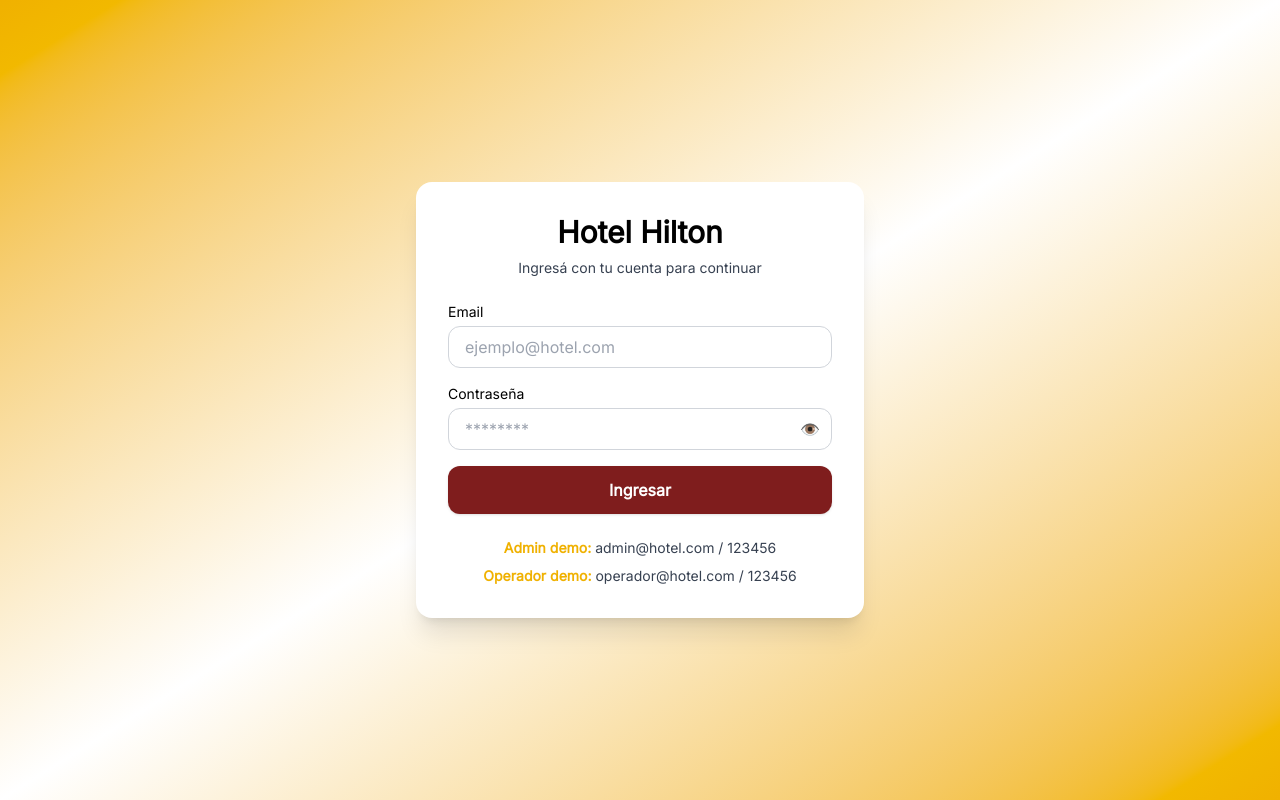
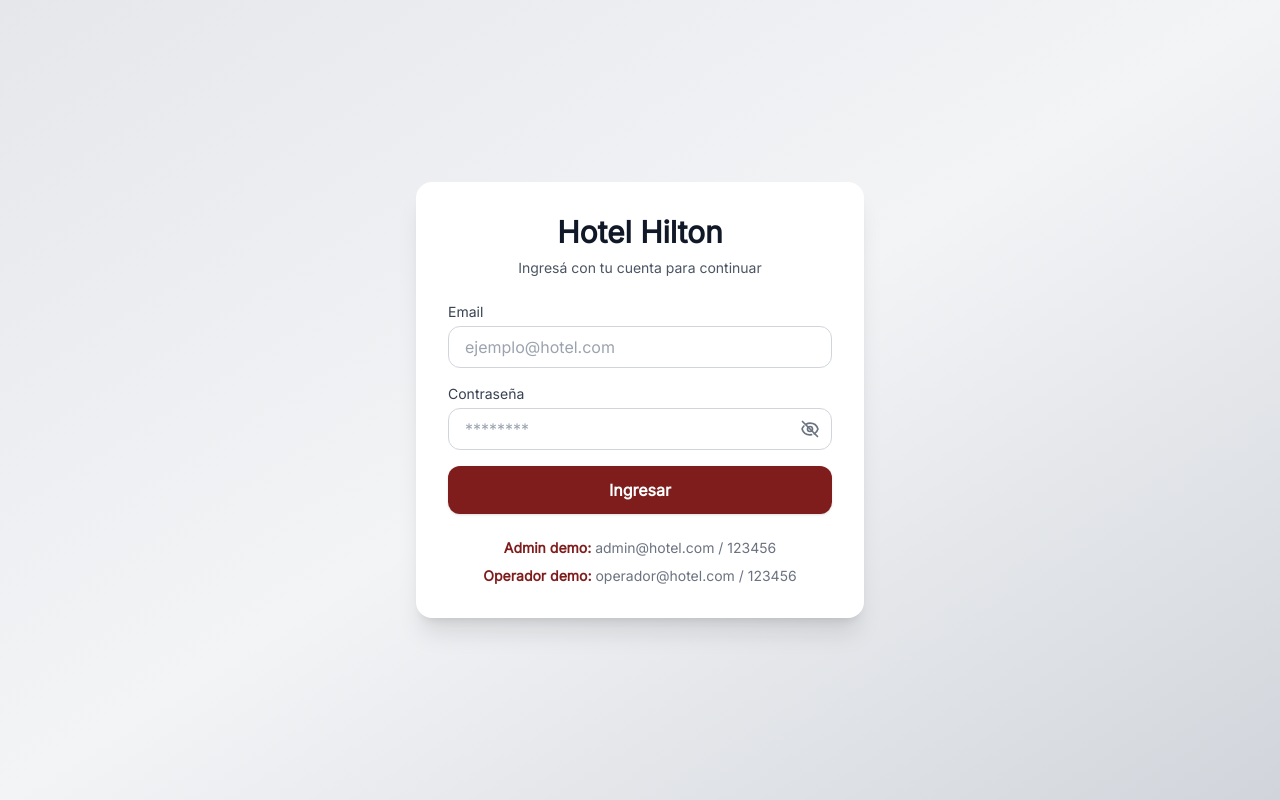
Before and after one commit to ramitagram/hotel-web, a React (Create React App) app: page / in a window 1280 px wide. Built offline with nearby package versions, Linux system fonts and the light colour scheme.

Commit message:
Cambio login

```diff
--- a/src/pages/Login.jsx
+++ b/src/pages/Login.jsx
@@ -21,14 +21,15 @@
   };
 
   return (
-    <div className="min-h-screen flex items-center justify-center
-                    bg-gradient-to-br from-[oklch(79.5%_0.184_86.047)]
-                    via-white to-[oklch(79.5%_0.184_86.047)] p-6">
+    <div
+      className="min-h-screen flex items-center justify-center
+                 bg-gradient-to-br from-gray-200 via-gray-100 to-gray-300 p-6"
+    >
       <div className="w-full max-w-md bg-white rounded-2xl shadow-xl p-8 transition hover:shadow-2xl">
         {/* Encabezado */}
         <div className="text-center mb-6">
-          <h1 className="text-3xl font-bold text-black">Hotel Hilton</h1>
-          <p className="mt-2 text-gray-700 text-sm">
+          <h1 className="text-3xl font-bold text-gray-900">Hotel Hilton</h1>
+          <p className="mt-2 text-gray-600 text-sm">
             Ingresá con tu cuenta para continuar
           </p>
         </div>
@@ -43,7 +44,9 @@
 
           {/* Email */}
           <div>
-            <label className="block text-sm font-medium mb-1 text-black">Email</label>
+            <label className="block text-sm font-medium text-gray-700 mb-1">
+              Email
+            </label>
             <input
               type="email"
               value={email}
@@ -51,14 +54,16 @@
               placeholder="ejemplo@hotel.com"
               required
               className="w-full px-4 py-2 border border-gray-300 rounded-xl
-                         focus:ring-2 focus:ring-[oklch(79.5%_0.184_86.047)]
-                         focus:border-[oklch(79.5%_0.184_86.047)] transition bg-white text-black"
+                         focus:ring-2 focus:ring-red-900
+                         focus:border-red-900 transition"
             />
           </div>
 
           {/* Contraseña con ojito */}
           <div>
-            <label className="block text-sm font-medium mb-1 text-black">Contraseña</label>
+            <label className="block text-sm font-medium text-gray-700 mb-1">
+              Contraseña
+            </label>
             <div className="relative">
               <input
                 type={showPassword ? "text" : "password"}
@@ -67,15 +72,60 @@
                 placeholder="********"
                 required
                 className="w-full px-4 py-2 border border-gray-300 rounded-xl
-                           focus:ring-2 focus:ring-[oklch(79.5%_0.184_86.047)]
-                           focus:border-[oklch(79.5%_0.184_86.047)] transition pr-10 bg-white text-black"
+                           focus:ring-2 focus:ring-red-900
+                           focus:border-red-900 transition pr-10"
               />
+              {/* Botón ojito */}
               <button
                 type="button"
                 onClick={() => setShowPassword(!showPassword)}
-                className="absolute inset-y-0 right-3 flex items-center text-gray-500 hover:text-[oklch(79.5%_0.184_86.047)] focus:outline-none"
+                className="absolute inset-y-0 right-3 flex items-center text-gray-500 hover:text-red-900 focus:outline-none"
               >
-                👁️
+                {showPassword ? (
+                  // 👁️ Ojo abierto (silueta básica)
+                  <svg
+                    xmlns="http://www.w3.org/2000/svg"
+                    className="h-5 w-5"
+                    fill="none"
+                    viewBox="0 0 24 24"
+                    stroke="currentColor"
+                  >
+                    <path
+                      strokeLinecap="round"
+                      strokeLinejoin="round"
+                      strokeWidth={2}
+                      d="M15 12a3 3 0 11-6 0 3 3 0 016 0z"
+                    />
+                    <path
+                      strokeLinecap="round"
+                      strokeLinejoin="round"
+                      strokeWidth={2}
+                      d="M2.458 12C3.732 7.943 7.523 5 12 5c4.478 0 8.268 2.943 9.542 7-1.274 4.057-5.064 7-9.542 7-4.477 0-8.268-2.943-9.542-7z"
+                    />
+                  </svg>
+                ) : (
+                  // 👁️ Ojo tachado (silueta básica)
+                  <svg
+                    xmlns="http://www.w3.org/2000/svg"
+                    className="h-5 w-5"
+                    fill="none"
+                    viewBox="0 0 24 24"
+                    stroke="currentColor"
+                  >
+                    <path
+                      strokeLinecap="round"
+                      strokeLinejoin="round"
+                      strokeWidth={2}
+                      d="M13.875 18.825A10.05 10.05 0 0112 19c-4.478 0-8.268-2.943-9.542-7a9.956 9.956 0 012.251-3.592m2.548-2.13A9.956 9.956 0 0112 5c4.478 0 8.268 2.943 9.542 7a9.956 9.956 0 01-4.5 5.818M15 12a3 3 0 11-6 0 3 3 0 016 0z"
+                    />
+                    <path
+                      strokeLinecap="round"
+                      strokeLinejoin="round"
+                      strokeWidth={2}
+                      d="M3 3l18 18"
+                    />
+                  </svg>
+                )}
               </button>
             </div>
           </div>
@@ -90,17 +140,13 @@
         </form>
 
         {/* Footer con demos */}
-        <div className="mt-6 text-center text-sm text-gray-700 space-y-2">
+        <div className="mt-6 text-center text-sm text-gray-500 space-y-2">
           <p>
-            <span className="font-bold text-[oklch(79.5%_0.184_86.047)]">
-              Admin demo:
-            </span>{" "}
+            <span className="font-bold text-red-900">Admin demo:</span>{" "}
             <span className="font-medium">admin@hotel.com / 123456</span>
           </p>
           <p>
-            <span className="font-bold text-[oklch(79.5%_0.184_86.047)]">
-              Operador demo:
-            </span>{" "}
+            <span className="font-bold text-red-900">Operador demo:</span>{" "}
             <span className="font-medium">operador@hotel.com / 123456</span>
           </p>
         </div>
```
